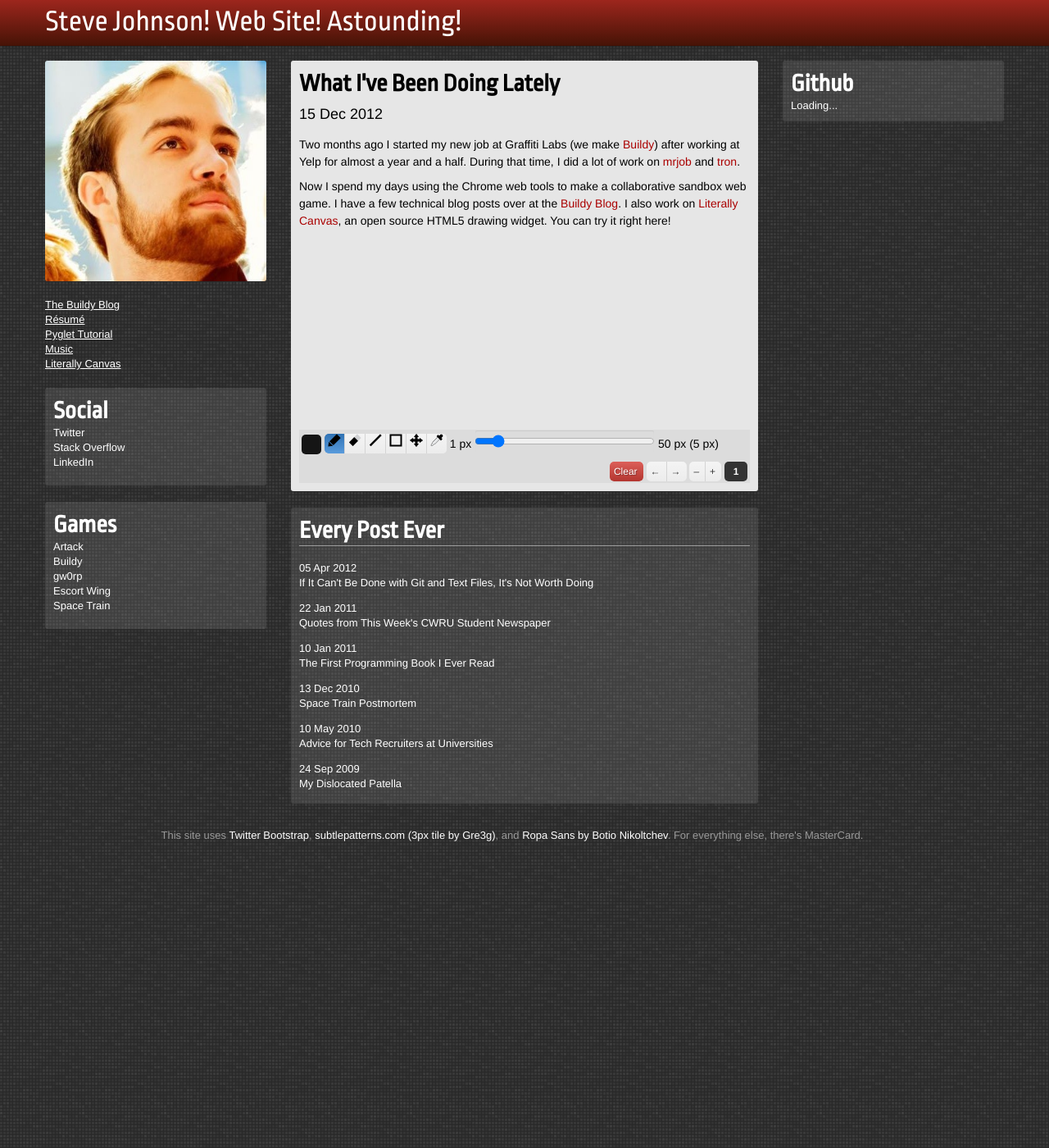
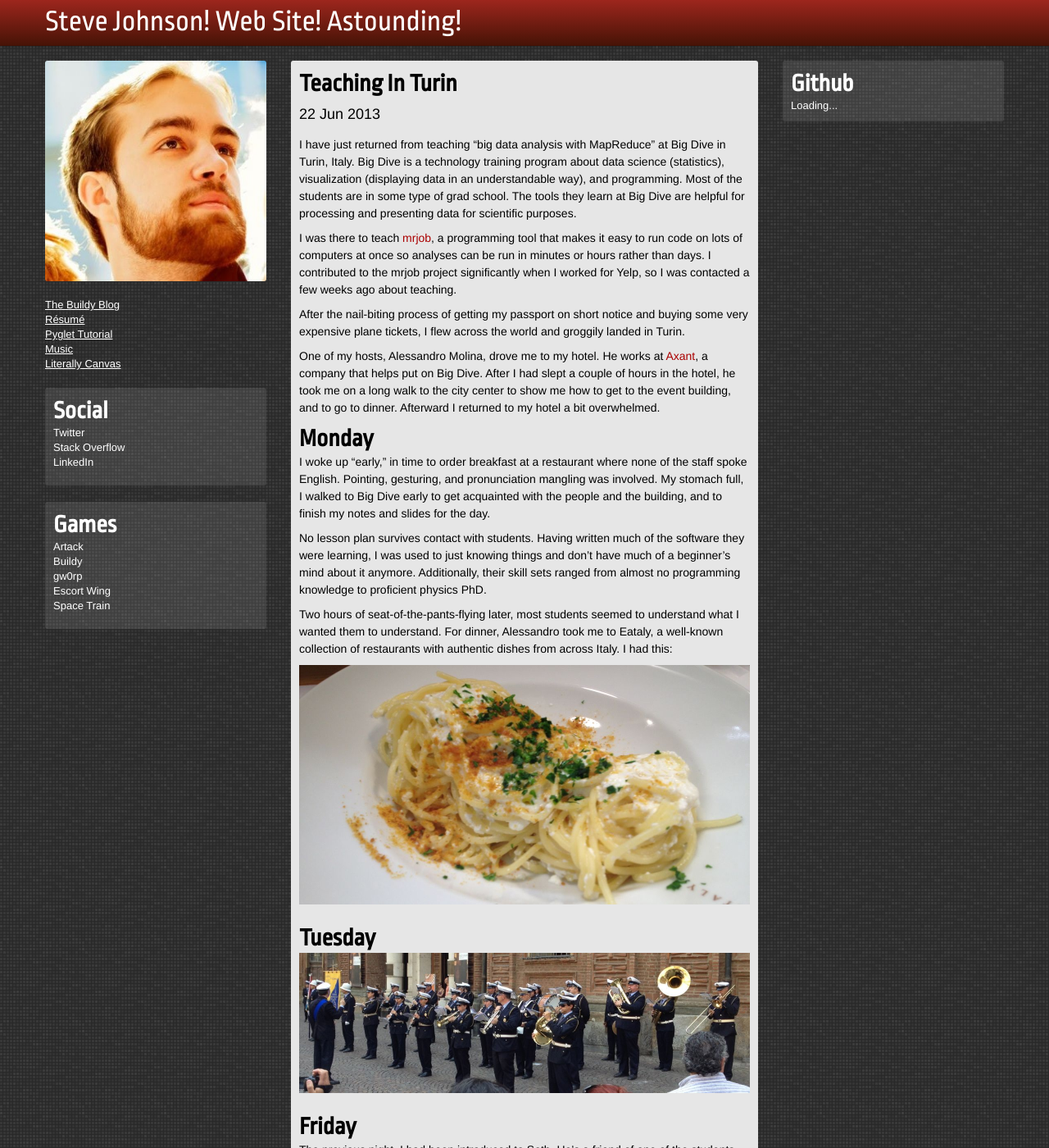
Before and after one commit to irskep/irskep.github.com, a Jekyll site: the page built from index.html, in a window 1280 px wide and 1400 px high. Shown: the whole window at 82% size. Built offline with Jekyll 4.4.1, drawn with Linux system fonts in a browser that asks for light colours; Markdown is read by kramdown in place of the engine named in the settings; some of the changed text lies outside the part shown.

Commit message:
Beginnings of turin post

```diff
--- /dev/null
+++ b/_posts/2013-06-22-teaching-in-turin.md
@@ -0,0 +1,37 @@
+I have just returned from teaching "big data analysis with MapReduce" at Big Dive in Turin, Italy. Big Dive is a technology training program about data science (statistics), visualization (displaying data in an understandable way), and programming. Most of the students are in some type of grad school. The tools they learn at Big Dive are helpful for processing and presenting data for scientific purposes.
+
+I was there to teach [mrjob](http://mrjob.readthedocs.org/), a programming tool that makes it easy to run code on lots of computers at once so analyses can be run in minutes or hours rather than days. I contributed to the mrjob project significantly when I worked for Yelp, so I was contacted a few weeks ago about teaching.
+
+After the nail-biting process of getting my passport on short notice and buying some very expensive plane tickets, I flew across the world and groggily landed in Turin.
+
+One of my hosts, Alessandro Molina, drove me to my hotel. He works at [Axant](http://www.axant.it/), a company that helps put on Big Dive. After I had slept a couple of hours in the hotel, he took me on a long walk to the city center to show me how to get to the event building, and to go to dinner. Afterward I returned to my hotel a bit overwhelmed.
+
+# Monday
+
+I woke up "early," in time to order breakfast at a restaurant where none of the staff spoke English. Pointing, gesturing, and pronunciation mangling was involved. My stomach full, I walked to Big Dive early to get acquainted with the people and the building, and to finish my notes and slides for the day.
+
+No lesson plan survives contact with students. Having written much of the software they were learning, I was used to just knowing things and don't have much of a beginner's mind about it anymore. Additionally, their skill sets ranged from almost no programming knowledge to proficient physics PhD.
+
+Two hours of seat-of-the-pants-flying later, most students seemed to understand what I wanted them to understand. For dinner, Alessandro took me to Eataly, a well-known collection of restaurants with authentic dishes from across Italy. I had this:
+
+![Pasta](../img/turin/eataly.jpg)
+
+# Tuesday
+
+![Marching band](../img/turin/marching_band.jpg)
+
+# Friday
+
+The previous night, I had been introduced to Seth. He's a friend of one of the students and was visiting her. She was in an event all day, so Seth and I decided to be tourists together so we would both have someone to talk to.
+
+We met at 11 to see the royal palace. (Pictures, rooms.) (Armory.) (Archaeological Museum.)
+
+Lunch at baked potato place.
+
+Coffee with cream.
+
+Walked to the top of a near by hill/church. (Name?)
+
+Walked the length of the park. It reminded me of Golden Gate Park in its length (about half).
+
+Then we parted ways and I went back to my hotel to relax. At 9, I went on a gourmet tram dinner around the town with a set of staff and diners that only spoke Italian. Went to bed so I could get up early for my flight.
--- a/assets/css/style.css
+++ b/assets/css/style.css
@@ -4349,6 +4349,10 @@
   font-size: 14px;
   line-height: 1.5em;
 }
+.post .post-content img,
+.post-index .post-content img {
+  max-width: 100%;
+}
 .post img,
 .post-index img {
   margin-bottom: 1em;
--- a/less/style.less
+++ b/less/style.less
@@ -104,6 +104,10 @@
       line-height: 1.5em;
     }
 
+    img {
+        max-width: 100%;
+    }
+
   }
 
   img {
```
Also changed, not shown: assets/css/style.min.css, assets/img/turin/marching_band.jpg (added), img/turin/eataly.jpg (added), img/turin/marching_band.jpg (added).
